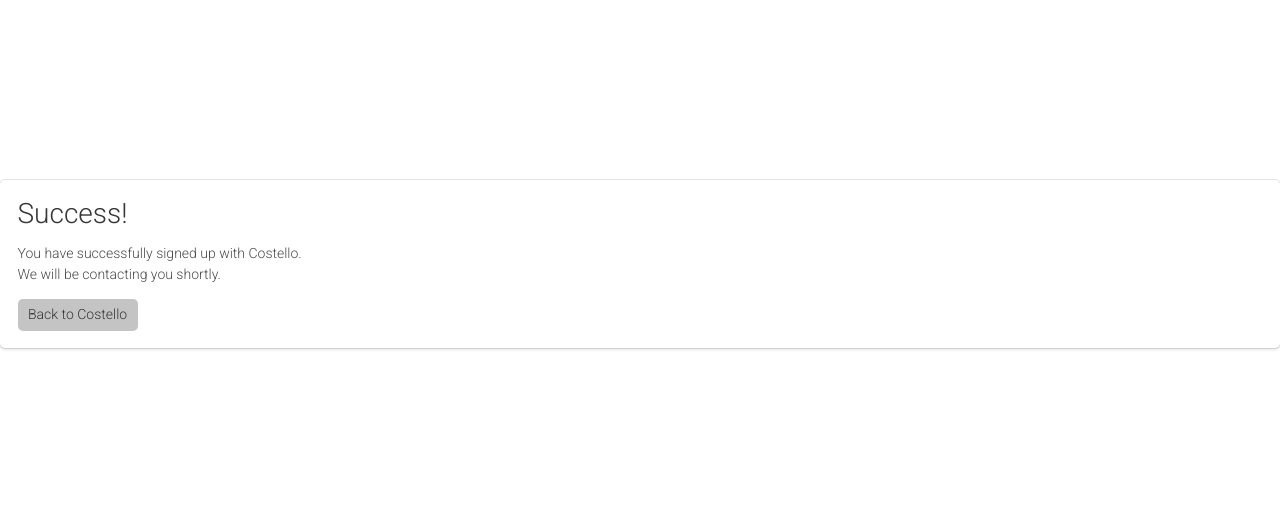
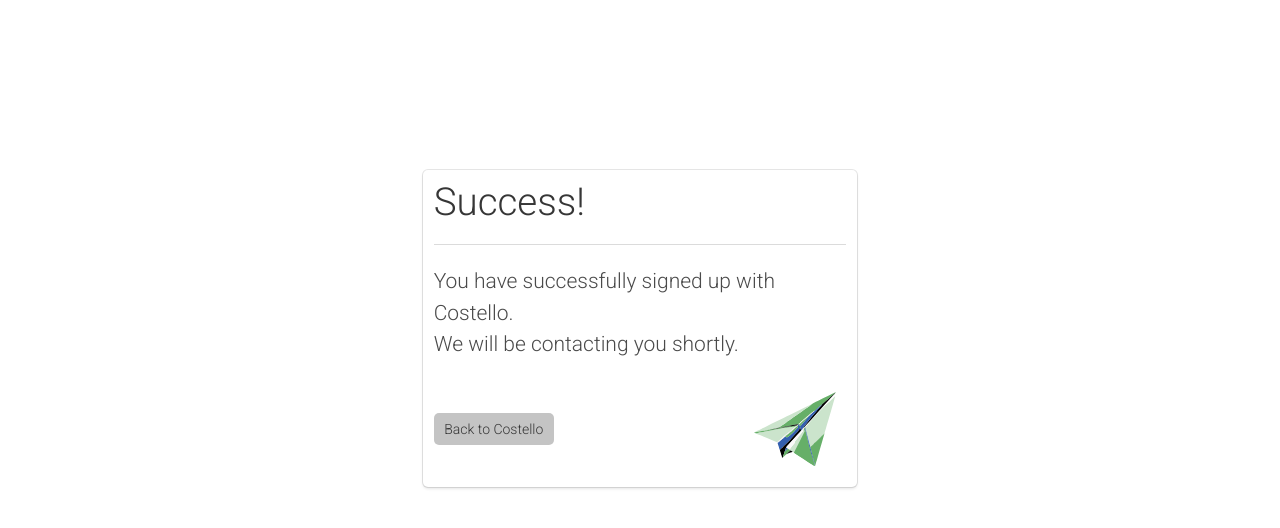
Before and after one commit to danieljbell/cloudcannon-test, a Jekyll site: the page built from pages/signup/success.html, in a window 1280 px wide. Shown: the top 528 px of the page. Built offline with Jekyll 4.4.1, drawn with Linux system fonts in a browser that asks for light colours.

Commit message:
updating thank you styles

```diff
--- a/_includes/home/enter-costello.html
+++ b/_includes/home/enter-costello.html
@@ -14,7 +14,7 @@
         </div>
       </div>
       {% include elements/image.html
-        src="home/airplane.png"
+        src="home/airplane.svg"
         title="airplane"
         classes="airplane"
       %}
--- a/_sass/home/_sales.scss
+++ b/_sass/home/_sales.scss
@@ -24,8 +24,8 @@
 
   @media(min-width: $desktop) {
     align-items: center;
-    background-position: left -15.5rem bottom -6rem;
-    background-size: 50%;
+    background-position: left -17.5rem bottom -7rem;
+    background-size: 48%;
     padding: 22rem 2rem;
   }
 }
--- a/pages/signup/success.html
+++ b/pages/signup/success.html
@@ -4,21 +4,31 @@
 permalink: /signup/success
 ---
 
-<section class="thank-you columns is-centered is-8" style="padding-top: 20vh;">
-  <div class="column is-10-mobile is-offset-1-mobile">
-    <div class="box">
-      <div class="content">
-        <h1 class="editable">Success!</h1>
+<section class="thank-you columns is-centered is-12" style="padding-top: 20vh;">
+  <div class="box column is-4 is-3-tablet">
+    <div class="level-left">
+      {% include elements/title.html
+        text="Success!"
+        size="2"
+      %}
+    </div>
+    <hr>
+    <div class="content is-large">
+      <p class="editable">
+        You have successfully signed up with Costello.
+        <br>
+        We will be contacting you shortly.
+      </p>
 
-        <p class="editable">
-          You have successfully signed up with Costello.
-          <br>
-          We will be contacting you shortly.
-        </p>
-
+      <div class="level">
         <a href="/" class="button darkgreybg editable">
           Back to Costello
         </a>
+        {% include elements/image.html
+          src="home/airplane.svg"
+          title="airplane"
+          classes="airplane column is-3-desktop pull-right is-hidden-touch"
+        %}
       </div>
     </div>
   </div>
```
